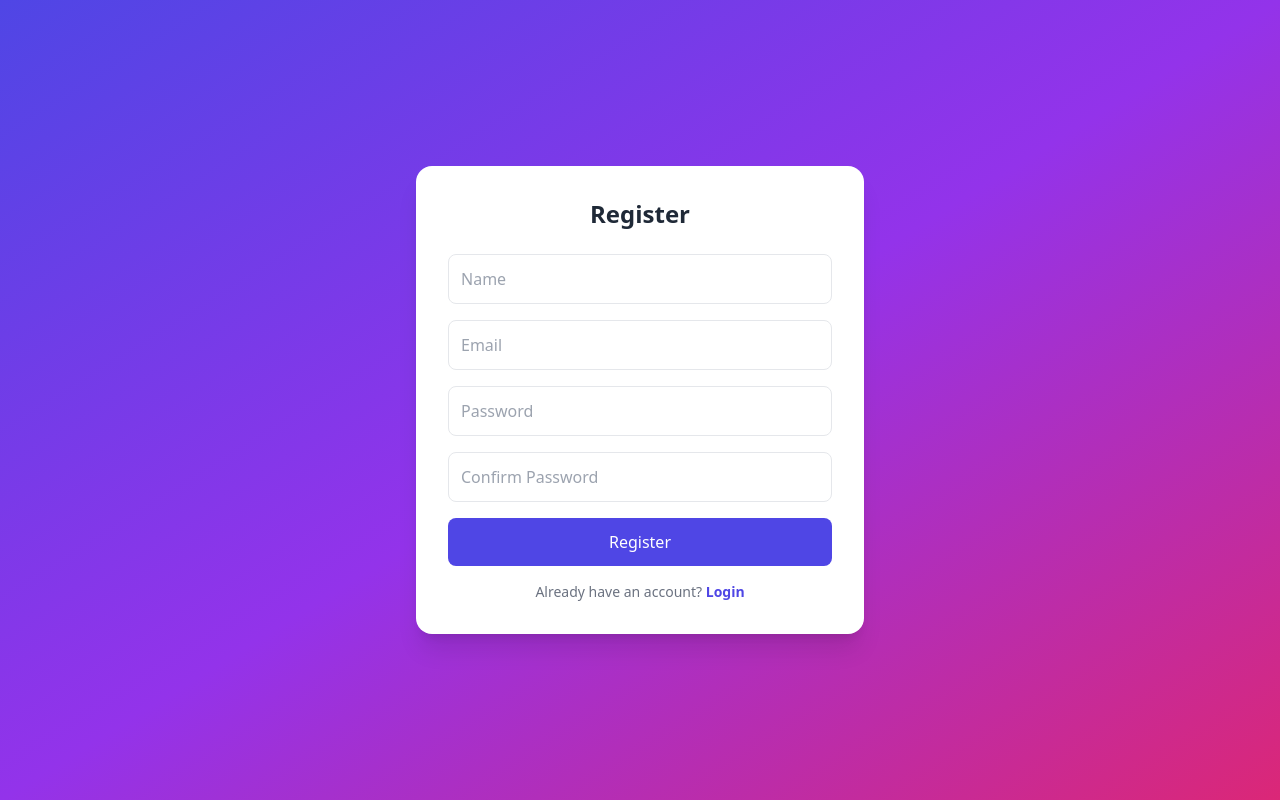
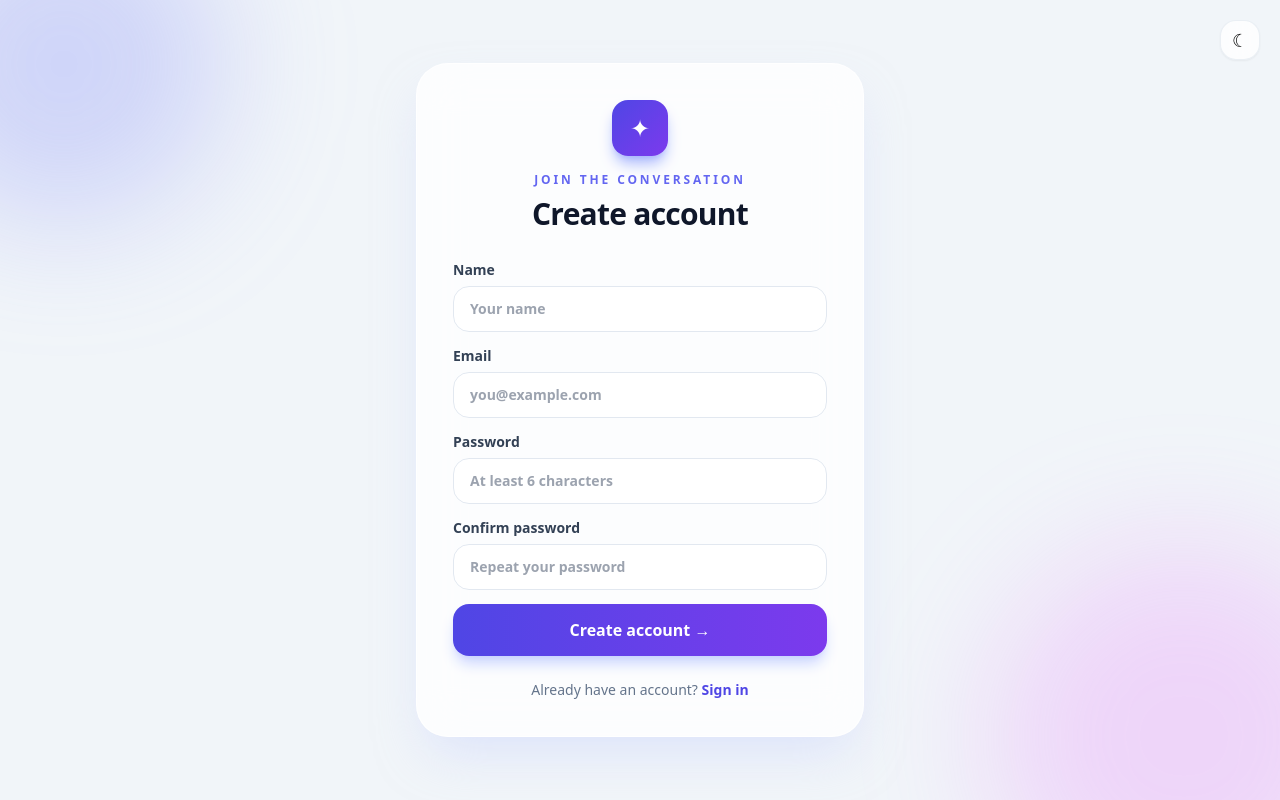
Before and after one commit to Netaasree/RealTimeChatApplication, a React app in the folder frontend/: page /register in a window 1280 px wide. Built offline with nearby package versions, Linux system fonts and the light colour scheme; no server answers; the HTML template or start-up script is replaced by a standard one.

Commit message:
chat theme changes

```diff
--- /dev/null
+++ b/frontend/src/components/ThemeToggle.jsx
@@ -0,0 +1,14 @@
+import { useTheme } from "../context/ThemeContext";
+
+function ThemeToggle() {
+  const { theme, toggleTheme } = useTheme();
+  const isDark = theme === "dark";
+
+  return (
+    <button onClick={toggleTheme} aria-label={`Switch to ${isDark ? "light" : "dark"} mode`} className="group grid h-10 w-10 place-items-center rounded-2xl border border-slate-200/70 bg-white/80 text-lg shadow-sm backdrop-blur transition duration-300 hover:-translate-y-0.5 hover:rotate-6 hover:shadow-md dark:border-slate-700 dark:bg-slate-800/80">
+      <span className="transition duration-300 group-hover:scale-110">{isDark ? "☀" : "☾"}</span>
+    </button>
+  );
+}
+
+export default ThemeToggle;
--- /dev/null
+++ b/frontend/src/context/ThemeContext.jsx
@@ -0,0 +1,25 @@
+/* eslint-disable react-refresh/only-export-components */
+import { createContext, useContext, useEffect, useState } from "react";
+
+const ThemeContext = createContext();
+
+const initialTheme = () => {
+  const savedTheme = localStorage.getItem("theme");
+  if (savedTheme === "dark" || savedTheme === "light") return savedTheme;
+  return window.matchMedia("(prefers-color-scheme: dark)").matches ? "dark" : "light";
+};
+
+export function ThemeProvider({ children }) {
+  const [theme, setTheme] = useState(initialTheme);
+
+  useEffect(() => {
+    document.documentElement.classList.toggle("dark", theme === "dark");
+    localStorage.setItem("theme", theme);
+  }, [theme]);
+
+  const toggleTheme = () => setTheme((currentTheme) => currentTheme === "dark" ? "light" : "dark");
+
+  return <ThemeContext.Provider value={{ theme, toggleTheme }}>{children}</ThemeContext.Provider>;
+}
+
+export const useTheme = () => useContext(ThemeContext);
--- a/frontend/src/index.css
+++ b/frontend/src/index.css
@@ -26,6 +26,31 @@
   }
 }
 
+@keyframes authIn {
+  from {
+    opacity: 0;
+    transform: translateY(16px) scale(0.98);
+  }
+
+  to {
+    opacity: 1;
+    transform: translateY(0) scale(1);
+  }
+}
+
+@keyframes float {
+  0%, 100% { transform: translate3d(0, 0, 0); }
+  50% { transform: translate3d(0, 12px, 0); }
+}
+
 * {
   -webkit-tap-highlight-color: transparent;
 }
+
+html {
+  background: #f1f5f9;
+}
+
+html.dark {
+  background: #020617;
+}
--- a/frontend/src/pages/Login.jsx
+++ b/frontend/src/pages/Login.jsx
@@ -2,69 +2,47 @@ import { useState } from "react";
 import { Link, useNavigate } from "react-router-dom";
 import API from "../services/api";
 import { useAuth } from "../context/AuthContext";
+import ThemeToggle from "../components/ThemeToggle";
 
 function Login() {
   const [email, setEmail] = useState("");
   const [password, setPassword] = useState("");
+  const [error, setError] = useState("");
+  const [isLoading, setIsLoading] = useState(false);
   const navigate = useNavigate();
   const { setUser } = useAuth();
 
-  const submitHandler = async (e) => {
-    e.preventDefault();
+  const submitHandler = async (event) => {
+    event.preventDefault();
+    setError("");
+    setIsLoading(true);
     try {
-      const { data } = await API.post("/auth/login", {
-        email,
-        password,
-      });
-
-      // ✅ save user
+      const { data } = await API.post("/auth/login", { email, password });
       sessionStorage.setItem("userInfo", JSON.stringify(data));
       setUser(data);
-
       navigate("/chat");
-    } catch (error) {
-      alert(error.response?.data?.message || "Login failed");
+    } catch (requestError) {
+      setError(requestError.response?.data?.message || "Login failed. Please try again.");
+    } finally {
+      setIsLoading(false);
     }
   };
 
-  return (
-    <div className="min-h-screen flex items-center justify-center bg-gradient-to-br from-indigo-600 via-purple-600 to-pink-600">
-      <div className="bg-white p-8 rounded-2xl shadow-xl w-full max-w-md">
-        <h2 className="text-2xl font-bold text-center text-gray-800 mb-6">
-          Login
-        </h2>
-
-        <form onSubmit={submitHandler} className="space-y-4">
-          <input
-            type="email"
-            placeholder="Email"
-            value={email}
-            onChange={(e) => setEmail(e.target.value)}
-            className="w-full p-3 border rounded-lg"
-          />
-
-          <input
-            type="password"
-            placeholder="Password"
-            value={password}
-            onChange={(e) => setPassword(e.target.value)}
-            className="w-full p-3 border rounded-lg"
-          />
-
-          <button className="w-full bg-indigo-600 text-white py-3 rounded-lg">
-            Login
-          </button>
-        </form>
-
-        <p className="text-center text-sm mt-4">
-          New user?{" "}
-          <Link to="/register" className="text-indigo-600 font-semibold">
-            Register
-          </Link>
-        </p>
-      </div>
-    </div>
-  );
+  return <main className="relative grid min-h-screen place-items-center overflow-hidden bg-slate-100 px-4 py-8 transition-colors duration-500 dark:bg-slate-950">
+    <div className="pointer-events-none absolute -left-24 -top-24 h-80 w-80 rounded-full bg-indigo-400/30 blur-3xl animate-[float_.8s_ease-in-out] dark:bg-indigo-500/20" />
+    <div className="pointer-events-none absolute -bottom-32 -right-24 h-96 w-96 rounded-full bg-fuchsia-400/25 blur-3xl dark:bg-violet-500/20" />
+    <div className="absolute right-5 top-5"><ThemeToggle /></div>
+    <section className="relative w-full max-w-md animate-[authIn_.5s_ease-out] rounded-[2rem] border border-white/70 bg-white/80 p-7 shadow-2xl shadow-indigo-200/50 backdrop-blur-xl sm:p-9 dark:border-slate-700/80 dark:bg-slate-900/85 dark:shadow-black/30">
+      <div className="mb-8 text-center"><div className="mx-auto mb-4 grid h-14 w-14 place-items-center rounded-2xl bg-gradient-to-br from-indigo-600 to-violet-600 text-2xl text-white shadow-lg shadow-indigo-300">✦</div><p className="text-xs font-black uppercase tracking-[0.24em] text-indigo-500">Welcome back</p><h1 className="mt-2 text-3xl font-black tracking-tight text-slate-900 dark:text-white">Sign in to Pulse</h1><p className="mt-2 text-sm text-slate-500 dark:text-slate-400">Your conversations are waiting.</p></div>
+      <form onSubmit={submitHandler} className="space-y-4">
+        <label className="block text-sm font-bold text-slate-700 dark:text-slate-200">Email<input type="email" placeholder="you@example.com" value={email} onChange={(event) => setEmail(event.target.value)} required className="mt-1.5 w-full rounded-2xl border border-slate-200 bg-white/70 px-4 py-3 outline-none transition focus:border-indigo-400 focus:ring-4 focus:ring-indigo-100 dark:border-slate-700 dark:bg-slate-800 dark:text-white dark:focus:ring-indigo-500/20" /></label>
+        <label className="block text-sm font-bold text-slate-700 dark:text-slate-200">Password<input type="password" placeholder="Your password" value={password} onChange={(event) => setPassword(event.target.value)} required className="mt-1.5 w-full rounded-2xl border border-slate-200 bg-white/70 px-4 py-3 outline-none transition focus:border-indigo-400 focus:ring-4 focus:ring-indigo-100 dark:border-slate-700 dark:bg-slate-800 dark:text-white dark:focus:ring-indigo-500/20" /></label>
+        {error && <p className="animate-[fadeIn_.2s_ease-out] rounded-xl bg-rose-50 px-3 py-2 text-sm font-medium text-rose-600 dark:bg-rose-500/10">{error}</p>}
+        <button disabled={isLoading} className="w-full rounded-2xl bg-gradient-to-r from-indigo-600 to-violet-600 py-3.5 font-bold text-white shadow-lg shadow-indigo-200 transition duration-200 hover:-translate-y-0.5 hover:shadow-xl active:translate-y-0 disabled:cursor-not-allowed disabled:opacity-60 dark:shadow-indigo-950">{isLoading ? "Signing in..." : "Sign in →"}</button>
+      </form>
+      <p className="mt-7 text-center text-sm text-slate-500 dark:text-slate-400">New here? <Link to="/register" className="font-bold text-indigo-600 transition hover:text-violet-600 dark:text-indigo-400">Create an account</Link></p>
+    </section>
+  </main>;
 }
 
 export default Login;
--- a/frontend/src/pages/Register.jsx
+++ b/frontend/src/pages/Register.jsx
@@ -1,106 +1,52 @@
 import { useState } from "react";
-import { Link } from "react-router-dom";
+import { Link, useNavigate } from "react-router-dom";
 import API from "../services/api";
-import { useNavigate } from "react-router-dom";
 import { useAuth } from "../context/AuthContext";
-
-
+import ThemeToggle from "../components/ThemeToggle";
 
 function Register() {
   const [name, setName] = useState("");
   const [email, setEmail] = useState("");
   const [password, setPassword] = useState("");
   const [confirmPassword, setConfirmPassword] = useState("");
+  const [error, setError] = useState("");
+  const [isLoading, setIsLoading] = useState(false);
   const navigate = useNavigate();
   const { setUser } = useAuth();
 
-
-
-  const submitHandler = async (e) => {
-  e.preventDefault();
-
-  if (password !== confirmPassword) {
-    alert("Passwords do not match");
-    return;
-  }
-
+  const submitHandler = async (event) => {
+    event.preventDefault();
+    setError("");
+    if (password !== confirmPassword) return setError("Passwords do not match.");
+    setIsLoading(true);
     try {
-    const { data } = await API.post("/auth/register", {
-      name,
-      email,
-      password,
-    });
-
+      const { data } = await API.post("/auth/register", { name, email, password });
       sessionStorage.setItem("userInfo", JSON.stringify(data));
       setUser(data);
       navigate("/chat");
-  } catch (error) {
-    alert(error.response?.data?.message || "Registration failed");
+    } catch (requestError) {
+      setError(requestError.response?.data?.message || "Registration failed. Please try again.");
+    } finally {
+      setIsLoading(false);
     }
   };
 
-
-  return (
-    <div className="min-h-screen flex items-center justify-center bg-gradient-to-br from-indigo-600 via-purple-600 to-pink-600">
-      <div className="bg-white p-8 rounded-2xl shadow-xl w-full max-w-md">
-        <h2 className="text-2xl font-bold text-center text-gray-800 mb-6">
-          Register
-        </h2>
-
-        <form onSubmit={submitHandler} className="space-y-4">
-          <input
-            type="text"
-            placeholder="Name"
-            className="w-full p-3 border rounded-lg focus:outline-none focus:ring-2 focus:ring-indigo-500"
-            value={name}
-            onChange={(e) => setName(e.target.value)}
-            required
-          />
-
-          <input
-            type="email"
-            placeholder="Email"
-            className="w-full p-3 border rounded-lg focus:outline-none focus:ring-2 focus:ring-indigo-500"
-            value={email}
-            onChange={(e) => setEmail(e.target.value)}
-            required
-          />
-
-          <input
-            type="password"
-            placeholder="Password"
-            className="w-full p-3 border rounded-lg focus:outline-none focus:ring-2 focus:ring-indigo-500"
-            value={password}
-            onChange={(e) => setPassword(e.target.value)}
-            required
-          />
-
-          <input
-            type="password"
-            placeholder="Confirm Password"
-            className="w-full p-3 border rounded-lg focus:outline-none focus:ring-2 focus:ring-indigo-500"
-            value={confirmPassword}
-            onChange={(e) => setConfirmPassword(e.target.value)}
-            required
-          />
-
-          <button
-            type="submit"
-            className="w-full bg-indigo-600 text-white py-3 rounded-lg hover:bg-indigo-700 transition"
-          >
-            Register
-          </button>
+  return <main className="relative grid min-h-screen place-items-center overflow-hidden bg-slate-100 px-4 py-8 transition-colors duration-500 dark:bg-slate-950">
+    <div className="pointer-events-none absolute -left-24 -top-24 h-80 w-80 rounded-full bg-indigo-400/30 blur-3xl dark:bg-indigo-500/20" /><div className="pointer-events-none absolute -bottom-32 -right-24 h-96 w-96 rounded-full bg-fuchsia-400/25 blur-3xl dark:bg-violet-500/20" />
+    <div className="absolute right-5 top-5"><ThemeToggle /></div>
+    <section className="relative w-full max-w-md animate-[authIn_.5s_ease-out] rounded-[2rem] border border-white/70 bg-white/80 p-7 shadow-2xl shadow-indigo-200/50 backdrop-blur-xl sm:p-9 dark:border-slate-700/80 dark:bg-slate-900/85 dark:shadow-black/30">
+      <div className="mb-7 text-center"><div className="mx-auto mb-4 grid h-14 w-14 place-items-center rounded-2xl bg-gradient-to-br from-indigo-600 to-violet-600 text-2xl text-white shadow-lg shadow-indigo-300">✦</div><p className="text-xs font-black uppercase tracking-[0.24em] text-indigo-500">Join the conversation</p><h1 className="mt-2 text-3xl font-black tracking-tight text-slate-900 dark:text-white">Create account</h1></div>
+      <form onSubmit={submitHandler} className="space-y-3.5">
+        <label className="block text-sm font-bold text-slate-700 dark:text-slate-200">Name<input type="text" placeholder="Your name" value={name} onChange={(event) => setName(event.target.value)} required className="mt-1.5 w-full rounded-2xl border border-slate-200 bg-white/70 px-4 py-3 outline-none transition focus:border-indigo-400 focus:ring-4 focus:ring-indigo-100 dark:border-slate-700 dark:bg-slate-800 dark:text-white dark:focus:ring-indigo-500/20" /></label>
+        <label className="block text-sm font-bold text-slate-700 dark:text-slate-200">Email<input type="email" placeholder="you@example.com" value={email} onChange={(event) => setEmail(event.target.value)} required className="mt-1.5 w-full rounded-2xl border border-slate-200 bg-white/70 px-4 py-3 outline-none transition focus:border-indigo-400 focus:ring-4 focus:ring-indigo-100 dark:border-slate-700 dark:bg-slate-800 dark:text-white dark:focus:ring-indigo-500/20" /></label>
+        <label className="block text-sm font-bold text-slate-700 dark:text-slate-200">Password<input type="password" placeholder="At least 6 characters" value={password} onChange={(event) => setPassword(event.target.value)} required className="mt-1.5 w-full rounded-2xl border border-slate-200 bg-white/70 px-4 py-3 outline-none transition focus:border-indigo-400 focus:ring-4 focus:ring-indigo-100 dark:border-slate-700 dark:bg-slate-800 dark:text-white dark:focus:ring-indigo-500/20" /></label>
+        <label className="block text-sm font-bold text-slate-700 dark:text-slate-200">Confirm password<input type="password" placeholder="Repeat your password" value={confirmPassword} onChange={(event) => setConfirmPassword(event.target.value)} required className="mt-1.5 w-full rounded-2xl border border-slate-200 bg-white/70 px-4 py-3 outline-none transition focus:border-indigo-400 focus:ring-4 focus:ring-indigo-100 dark:border-slate-700 dark:bg-slate-800 dark:text-white dark:focus:ring-indigo-500/20" /></label>
+        {error && <p className="animate-[fadeIn_.2s_ease-out] rounded-xl bg-rose-50 px-3 py-2 text-sm font-medium text-rose-600 dark:bg-rose-500/10">{error}</p>}
+        <button disabled={isLoading} className="w-full rounded-2xl bg-gradient-to-r from-indigo-600 to-violet-600 py-3.5 font-bold text-white shadow-lg shadow-indigo-200 transition duration-200 hover:-translate-y-0.5 hover:shadow-xl active:translate-y-0 disabled:cursor-not-allowed disabled:opacity-60 dark:shadow-indigo-950">{isLoading ? "Creating account..." : "Create account →"}</button>
       </form>
-
-        <p className="text-center text-sm text-gray-500 mt-4">
-          Already have an account?{" "}
-          <Link to="/" className="text-indigo-600 font-semibold">
-            Login
-          </Link>
-        </p>
-      </div>
-    </div>
-  );
+      <p className="mt-6 text-center text-sm text-slate-500 dark:text-slate-400">Already have an account? <Link to="/" className="font-bold text-indigo-600 transition hover:text-violet-600 dark:text-indigo-400">Sign in</Link></p>
+    </section>
+  </main>;
 }
 
 export default Register;
--- a/frontend/tailwind.config.js
+++ b/frontend/tailwind.config.js
@@ -1,5 +1,6 @@
 /** @type {import('tailwindcss').Config} */
 export default {
+  darkMode: "class",
   content: [
     "./index.html",
     "./src/**/*.{js,jsx}",
```
Also changed, not shown: frontend/src/main.jsx (+6 -3 lines), frontend/src/pages/Chat.jsx (+9 -8 lines). Lines whose indentation alone changed are shown as unchanged.
